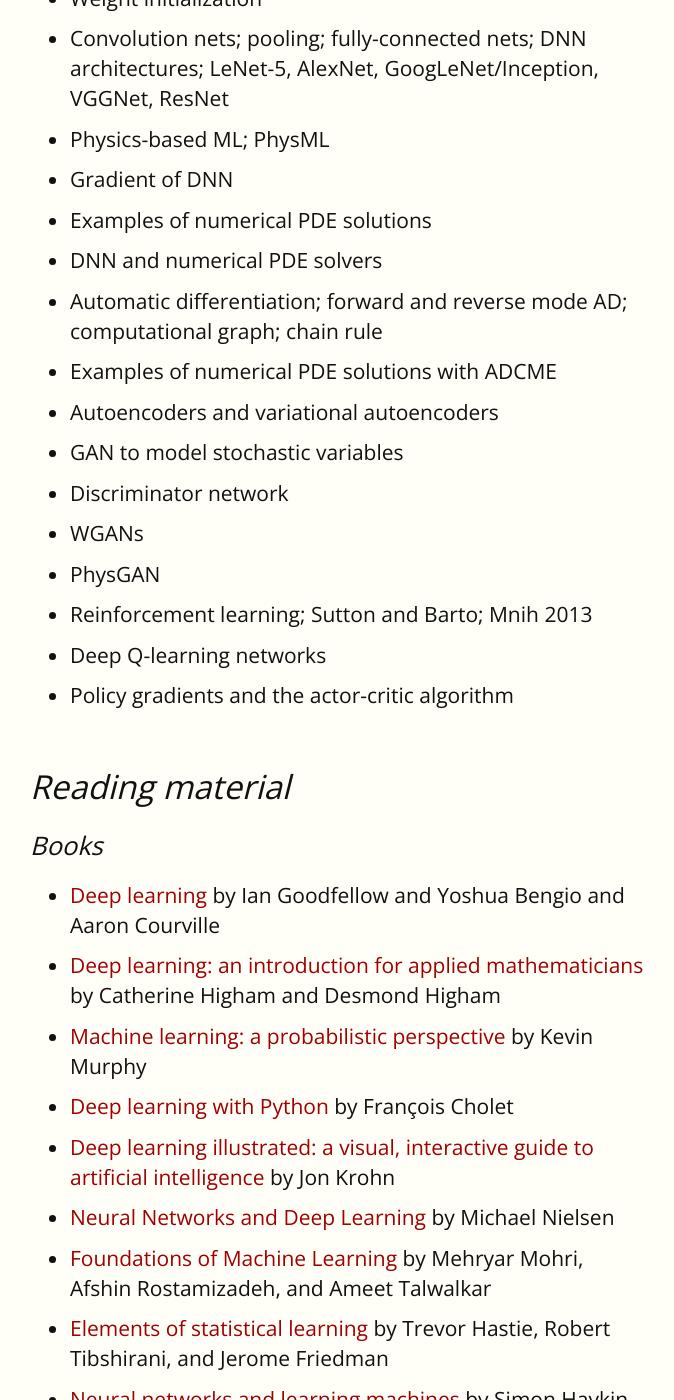
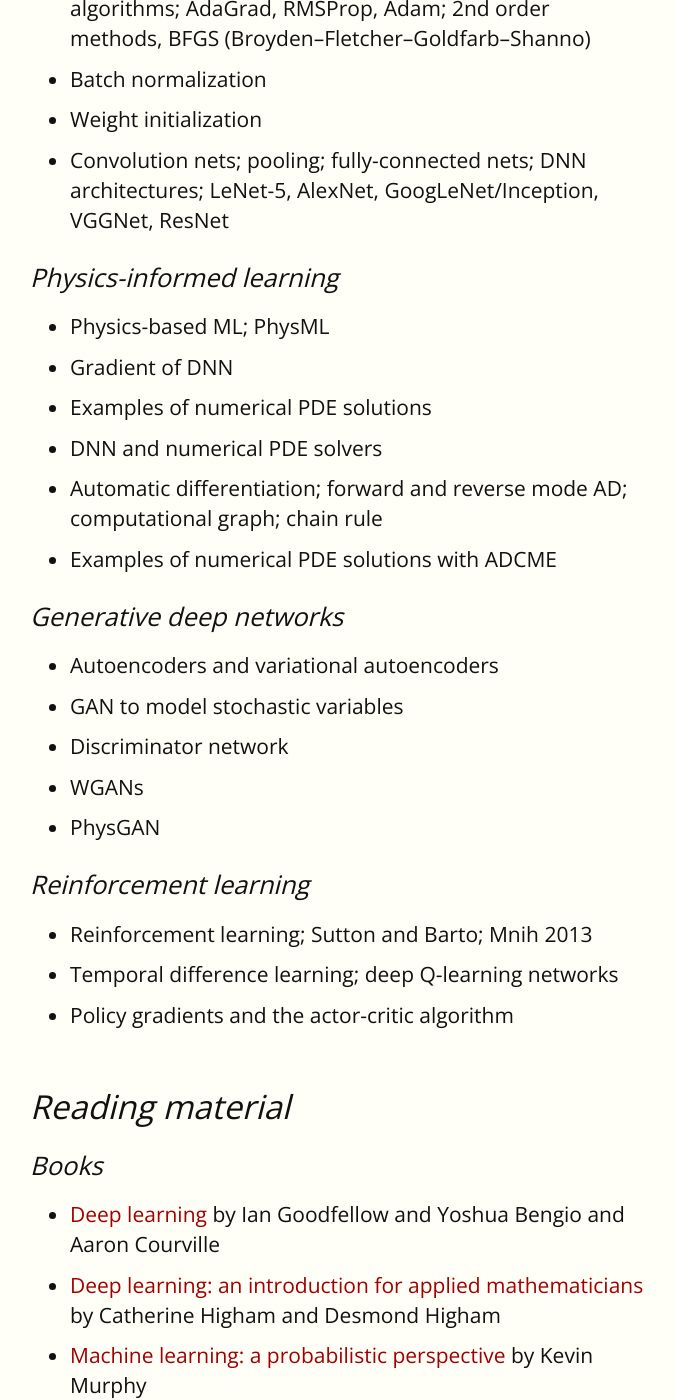
Before and after one commit to somritabanerjee/cme216-spring-2020, a Jekyll site: the page built from index.md, in a window 1280 px wide and 1400 px high, scrolled down 1133 px. Shown: the whole window, without its empty margins (130-804 px from the left). Built offline with Jekyll 4.4.1, drawn with Linux system fonts in a browser that asks for light colours; some of the changed text lies outside the part shown.

Commit message:
index upd

```diff
--- a/index.md
+++ b/index.md
@@ -8,11 +8,14 @@
 
 ## Content of class
 
-Topics to cover:
+Topics to cover
 
+### Supervised learning and SVM
 - Supervised learning
 - SVM with scikit-learn; kernel trick; RBF
 - Overfitting; underfitting; regularization
+
+### Deep learning
 - NN and DNN; layers; weights and biases; activation function; loss functions
 - Universal approximation theorems; Montufar et al. (2014)
 - TensorFlow; [Keras](https://www.tensorflow.org/guide/keras); [TFLearn](http://tflearn.org/); [TFSlim](https://github.com/google-research/tf-slim); [OpenAI Gym](https://gym.openai.com/)
@@ -24,19 +27,27 @@
 - Batch normalization
 - Weight initialization
 - Convolution nets; pooling; fully-connected nets; DNN architectures; LeNet-5, AlexNet, GoogLeNet/Inception, VGGNet, ResNet
+
+### Physics-informed learning
+
 - Physics-based ML; PhysML
 - Gradient of DNN
 - Examples of numerical PDE solutions
 - DNN and numerical PDE solvers
 - Automatic differentiation; forward and reverse mode AD; computational graph; chain rule
 - Examples of numerical PDE solutions with ADCME
+
+### Generative deep networks
+
 - Autoencoders and variational autoencoders
 - GAN to model stochastic variables
 - Discriminator network
 - WGANs
 - PhysGAN
+
+### Reinforcement learning
 - Reinforcement learning; Sutton and Barto; Mnih 2013
-- Deep Q-learning networks
+- Temporal difference learning; deep Q-learning networks
 - Policy gradients and the actor-critic algorithm
 
 ## Reading material
```
